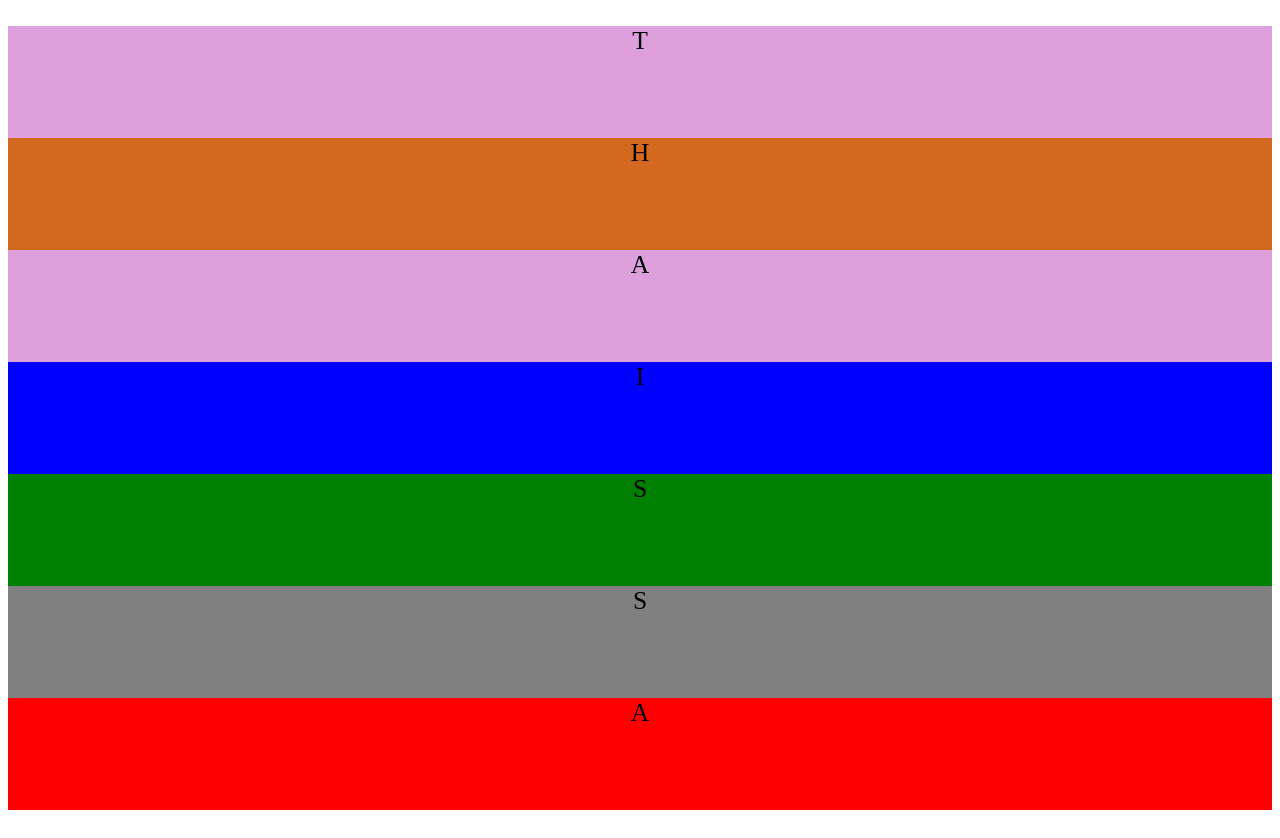
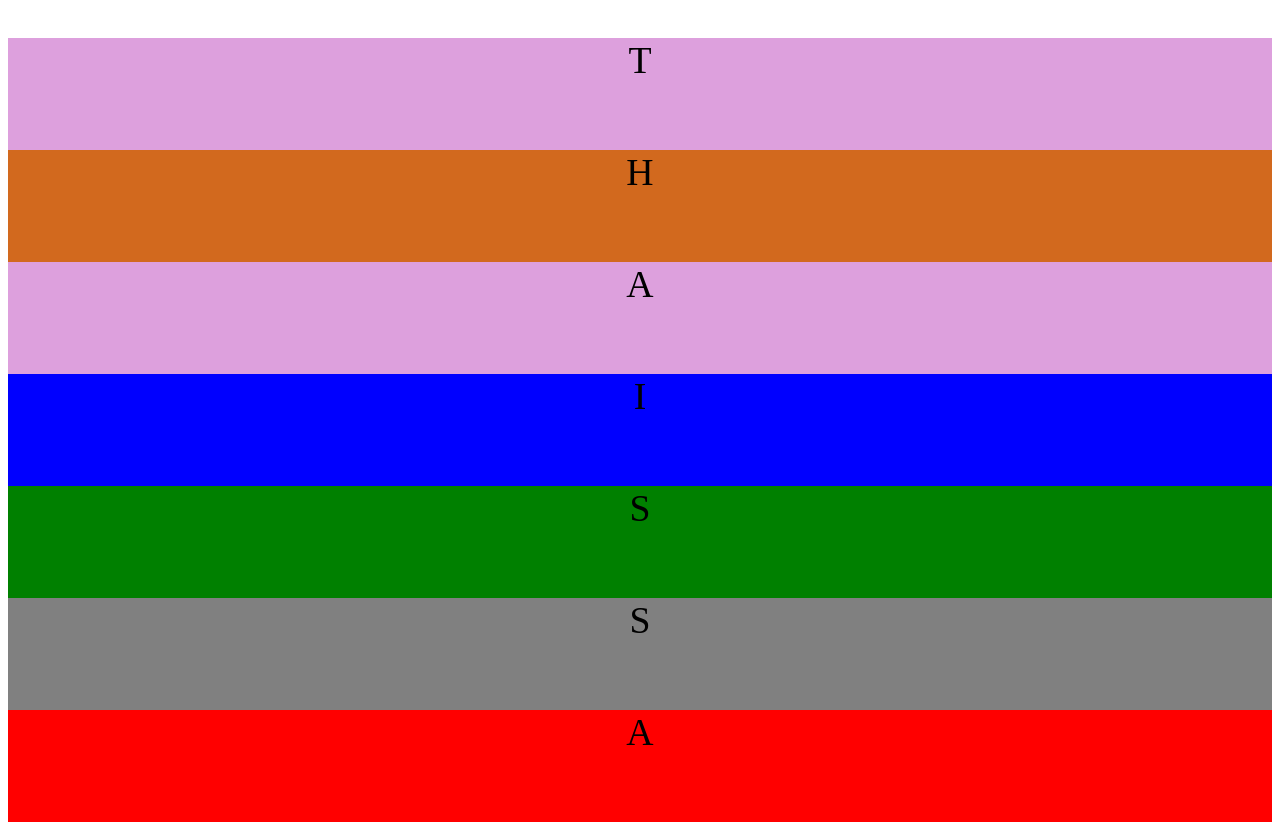
Before and after one commit to seruna-1/seruna-1.github.io, a plain HTML site: page index.html in a window 1280 px wide. Drawn offline with Linux system fonts and the light colour scheme.

Commit message:
Thaissa.3

```diff
--- a/index.html
+++ b/index.html
@@ -5,10 +5,6 @@
 
 html, body {
 	height: 100%;
-}
-
-p {
-	vertical-align:middle;
 }
 
 #name {
@@ -20,7 +16,7 @@ p {
 	height:14%;
 	text-align: center;
 	vertical-align: baseline;
-	font-size: 2vw;
+	font-size: 1cm;
 }
 
 </style>
```
